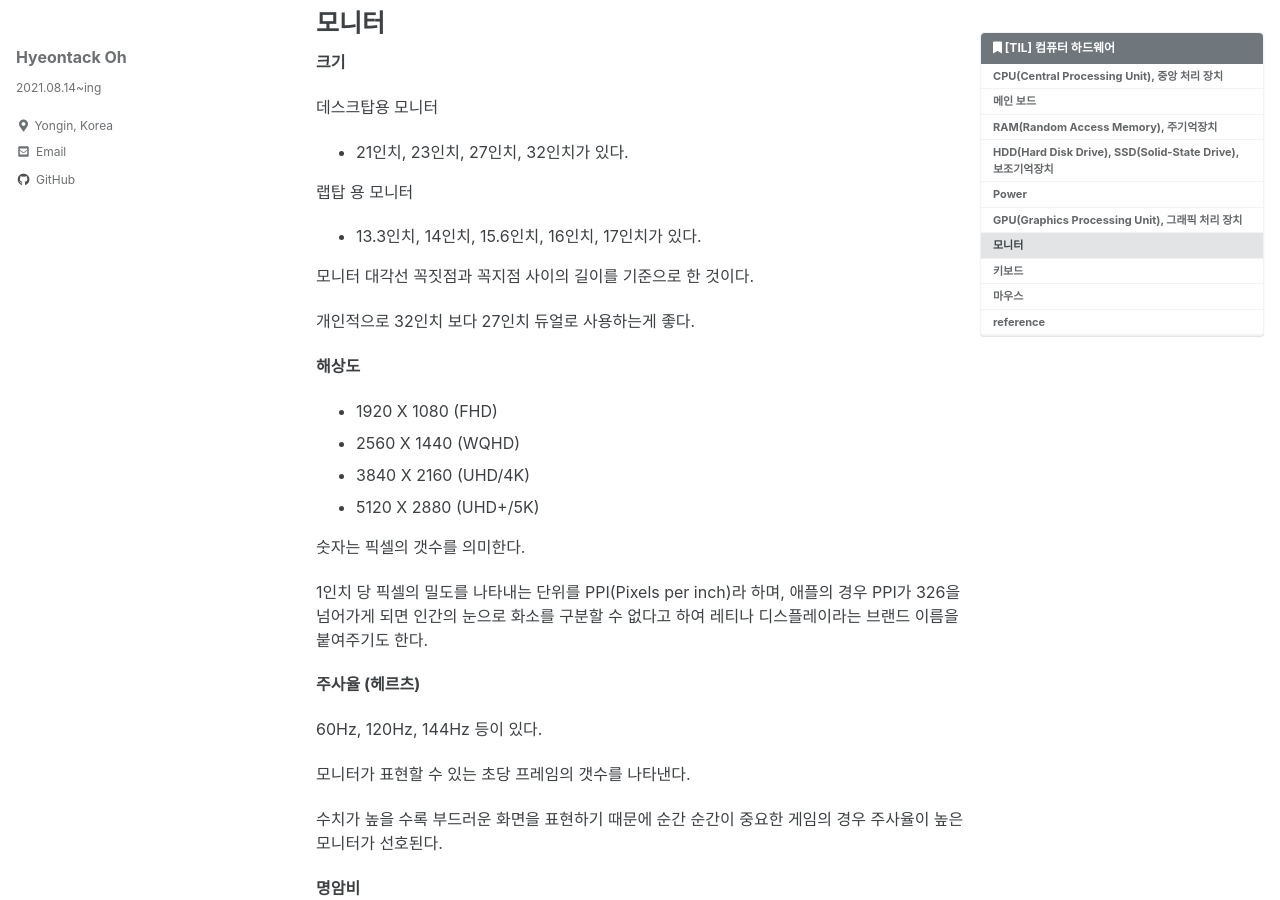
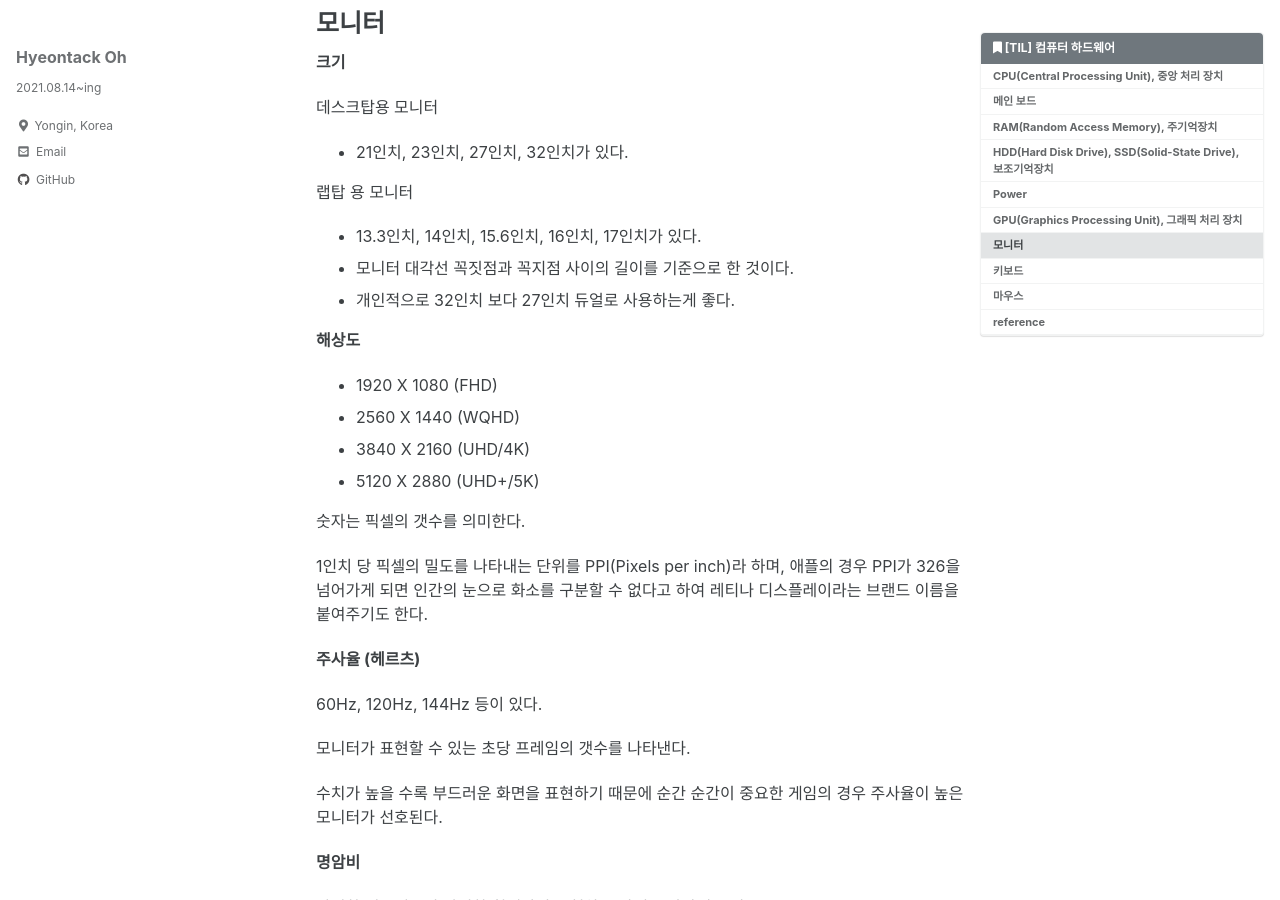
Before and after one commit to hyeontack5/hyeontack5.github.io, a Jekyll site: the page built from _posts/TIL/2021-11-27-[TIL] 컴퓨터 하드웨어.md, in a window 1280 px wide and 900 px high, scrolled down 2820 px. Built offline with Jekyll 4.4.1, drawn with Linux system fonts in a browser that asks for light colours; cached includes are drawn as plain includes.

Commit message:
Docs: 수정

```diff
--- a/_posts/TIL/2021-11-27-[TIL] 컴퓨터 하드웨어.md
+++ b/_posts/TIL/2021-11-27-[TIL] 컴퓨터 하드웨어.md
@@ -110,16 +110,12 @@ toc_icon: "bookmark"
 **크기**
 
 데스크탑용 모니터
-
 - 21인치, 23인치, 27인치, 32인치가 있다.
 
 랩탑 용 모니터
-
 - 13.3인치, 14인치, 15.6인치, 16인치, 17인치가 있다.
-
-모니터 대각선 꼭짓점과 꼭지점 사이의 길이를 기준으로 한 것이다.
-
-개인적으로 32인치 보다 27인치 듀얼로 사용하는게 좋다.
+- 모니터 대각선 꼭짓점과 꼭지점 사이의 길이를 기준으로 한 것이다.
+- 개인적으로 32인치 보다 27인치 듀얼로 사용하는게 좋다.
 
 **해상도**
 
```
